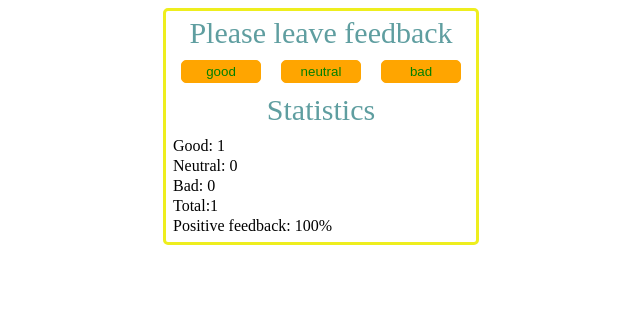
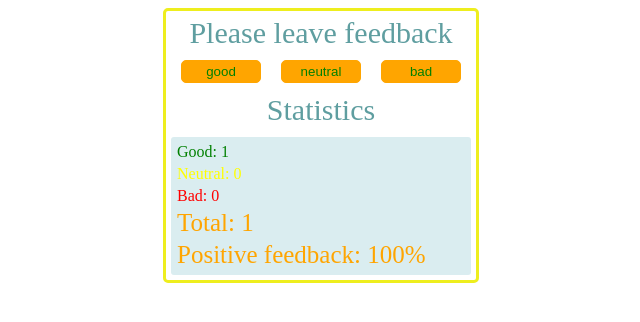
Before and after one commit to Anatoliy-Mostovoy/goit-react-hw-02-feedback, a React (Create React App) app: page / in a window 1280 px wide. Both pictures are taken after a click on the button "good". Shown: the top 322 px of the page, without its empty margins (319-959 px from the left). Built offline with nearby package versions, Linux system fonts and the light colour scheme.

Commit message:
Finished task1 Hw2

```diff
--- a/src/Components/App.js
+++ b/src/Components/App.js
@@ -8,6 +8,7 @@ import { Notification } from './Notification/Notification';
 export class App extends Component {
   state = { good: 0, neutral: 0, bad: 0 };
   visibleStatistics = false;
+
   handelBtnClick = event => {
     this.visibleStatistics = true;
     this.setState(prevState => {
--- a/src/Components/Statistics/Statistics.js
+++ b/src/Components/Statistics/Statistics.js
@@ -1,34 +1,31 @@
-import React, { Component } from 'react';
+import React from 'react';
 import PropTypes from 'prop-types';
 import s from './Statistics.module.css';
 
-export class Statistics extends Component {
-  static defaultProps = {
-    good: 0,
-    neutral: 0,
-    bad: 0,
-    total: 0,
-    positivePercentage: 0,
+export const Statistics = ({
+  good,
+  neutral,
+  bad,
+  total,
+  positivePercentage,
+}) => {
+  return (
+    <div className={s.titleList}>
+      <p style={{ color: 'green' }}>Good: {good}</p>
+      <p style={{ color: 'yellow' }}>Neutral: {neutral}</p>
+      <p style={{ color: 'Red' }}>Bad: {bad}</p>
+      <p style={{ color: 'orange', fontSize: 25 }}>Total: {total}</p>
+      <p style={{ color: 'orange', fontSize: 25 }}>
+        Positive feedback: {positivePercentage}%
+      </p>
+    </div>
+  );
 };
 
-  static propTypes = {
+Statistics.propTypes = {
   good: PropTypes.number.isRequired,
   neutral: PropTypes.number.isRequired,
   bad: PropTypes.number.isRequired,
   total: PropTypes.number.isRequired,
   positivePercentage: PropTypes.string.isRequired,
 };
-
-  render() {
-    const { good, neutral, bad, total, positivePercentage } = this.props;
-    return (
-      <div className={s.titleList}>
-        <p>Good: {good}</p>
-        <p>Neutral: {neutral}</p>
-        <p>Bad: {bad}</p>
-        <p>Total:{total}</p>
-        <p>Positive feedback: {positivePercentage}%</p>
-      </div>
-    );
-  }
-}
--- a/src/Components/Statistics/Statistics.module.css
+++ b/src/Components/Statistics/Statistics.module.css
@@ -1,8 +1,11 @@
 .titleList {
+  padding: 2px;
   text-align: left;
+  background-color: rgb(218, 237, 240);
+  border-radius: 3px;
 }
 
 .titleList p {
-  margin: 2px;
+  margin: 4px;
   padding: 0;
 }
```
Lines whose indentation alone changed are shown as unchanged.
